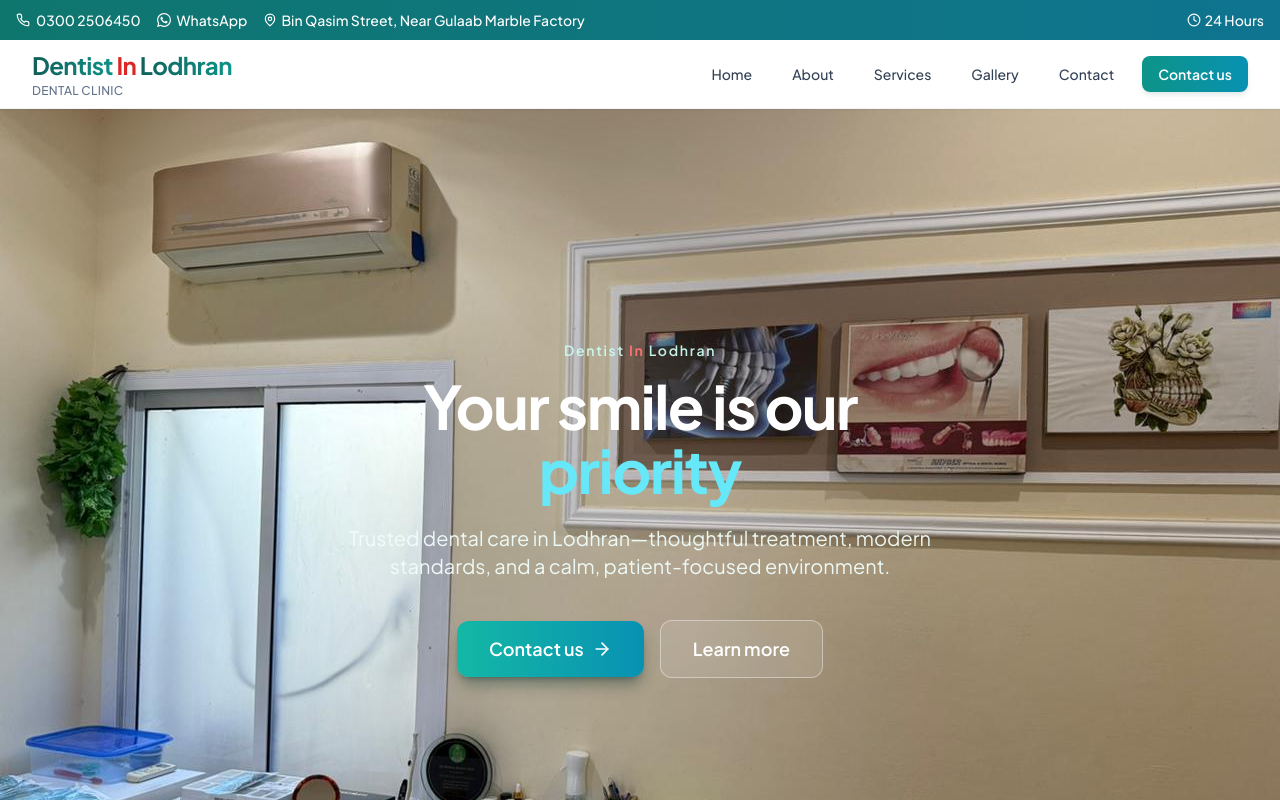
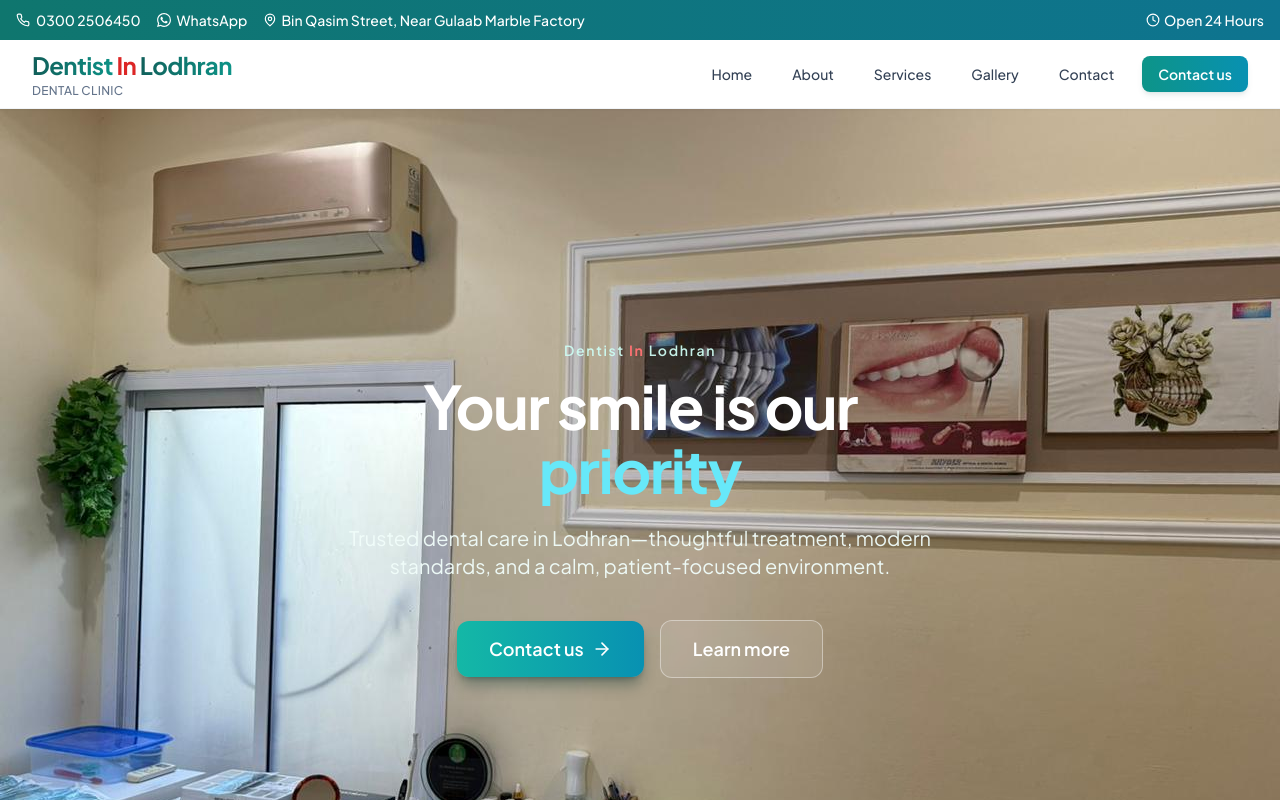
Before and after one commit to Farhad2696/dentist-lodhran, a React (Vite) app: page / in a window 1280 px wide. Shown: the top 800 px of the page. Built offline with nearby package versions, Linux system fonts and the light colour scheme.

Commit message:
open  24 hours

```diff
--- a/src/components/Header.tsx
+++ b/src/components/Header.tsx
@@ -46,7 +46,7 @@ const Header: React.FC = () => {
           </div>
           <div className="flex items-center space-x-1">
             <Clock size={14} />
-            <span>24 Hours</span>
+            <span>Open 24 Hours</span>
           </div>
         </div>
       </div>
```
